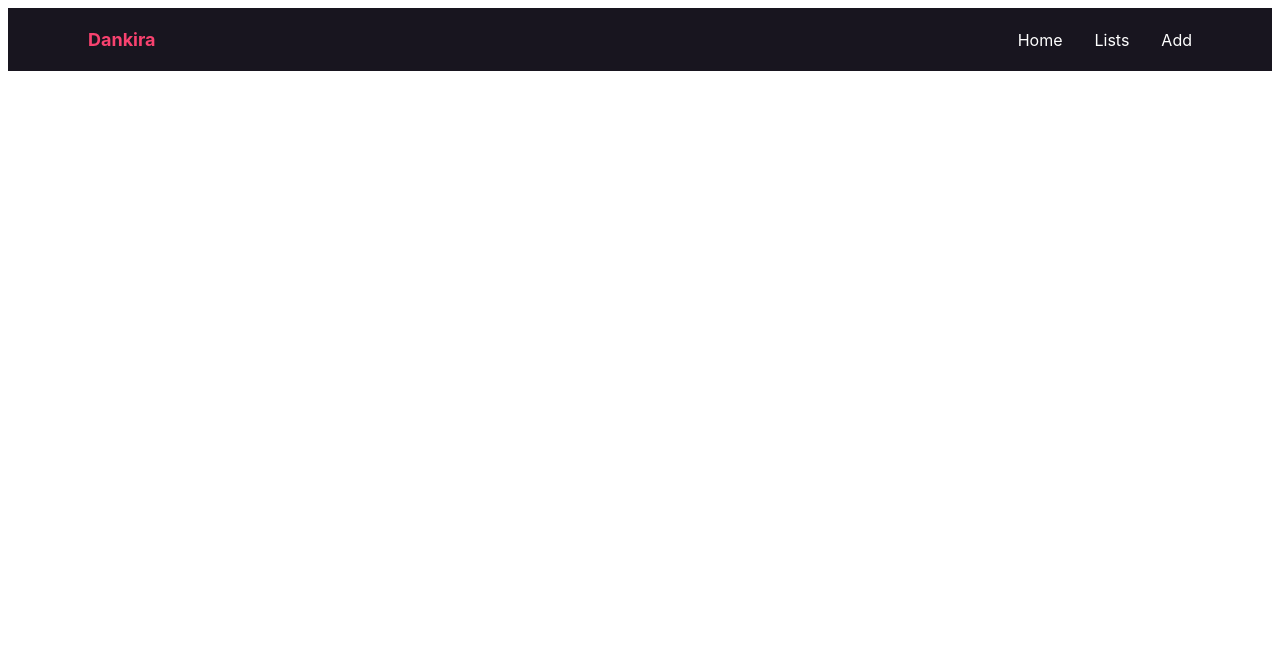
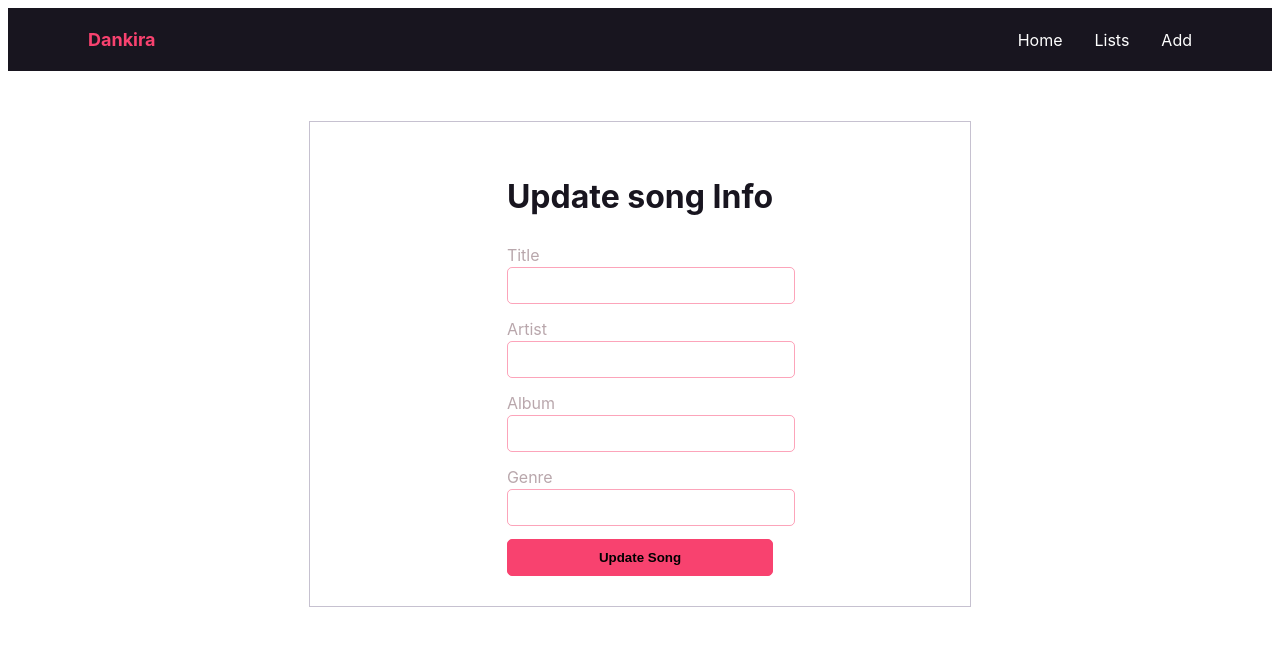
Before and after one commit to MikiZenebe/Song-Information, a React (Vite) app in the folder client/: page /update/1 in a window 1280 px wide. Shown: the top 646 px of the page. Built offline with nearby package versions, Linux system fonts and the light colour scheme.

Commit message:
update-complete

```diff
--- a/client/src/App.tsx
+++ b/client/src/App.tsx
@@ -19,7 +19,7 @@ export default function App() {
         <Route path="/" element={<SongList />} />
         <Route path="/song/:id" element={<DetailSong />} />
         <Route path="/add" element={<AddSongs />} />
-        <Route path="/update" element={<UpdateSongs />} />
+        <Route path="/update/:id" element={<UpdateSongs />} />
       </Routes>
     </>
   );
--- a/client/src/pages/DetailSong.tsx
+++ b/client/src/pages/DetailSong.tsx
@@ -4,7 +4,7 @@ import {
   DetailBtn,
   BtnContainer,
 } from "../styles/tableStyle";
-import { useNavigate, useParams } from "react-router-dom";
+import { Link, useNavigate, useParams } from "react-router-dom";
 import { useDispatch, useSelector } from "react-redux";
 import { RootState } from "../redux/store";
 import { deleteSongStart } from "../redux/reducer/songSlice";
@@ -68,7 +68,7 @@ export default function DetailSong() {
 
         <BtnContainer>
           <DetailBtn update delete={false}>
-            Update
+            <Link to={`/update/${song._id}`}> Update</Link>
           </DetailBtn>
           <DetailBtn onClick={handleDelete} delete update={false}>
             Delete
--- a/client/src/pages/UpdateSongs.tsx
+++ b/client/src/pages/UpdateSongs.tsx
@@ -1,5 +1,104 @@
-import React from "react";
+import { useNavigate, useParams } from "react-router-dom";
+import { Button, Container, Divs, Form } from "../styles/formStyle";
+import { useDispatch, useSelector } from "react-redux";
+import { RootState } from "../redux/store";
+import { useEffect, useState } from "react";
+import { Song } from "../types/SongType";
+import { updateSongStart } from "../redux/reducer/songSlice";
+import toast from "react-hot-toast";
 
 export default function UpdateSongs() {
-  return <div>UpdateSongs</div>;
+  const { id } = useParams<{ id: string }>();
+  const dispatch = useDispatch();
+  const navigate = useNavigate();
+
+  const { songs, loading, error } = useSelector(
+    (state: RootState) => state.songs
+  );
+  const song = songs.find((song) => song._id === id);
+
+  const [formData, setFormData] = useState<Song>({
+    _id: id || "",
+    title: song?.title || "",
+    artist: song?.artist || "",
+    album: song?.album || "",
+    genre: song?.genre || "",
+  });
+
+  useEffect(() => {
+    if (song) {
+      setFormData(song);
+    }
+  }, [song]);
+
+  const handleChange = (e: React.ChangeEvent<HTMLInputElement>) => {
+    const { name, value } = e.target;
+    setFormData((prev) => ({ ...prev, [name]: value }));
+  };
+
+  const handleSubmit = (e: React.FormEvent) => {
+    e.preventDefault();
+    if ((formData.title, formData.artist, formData.album, formData.genre)) {
+      dispatch(updateSongStart(formData));
+      toast.success("Song Updated 🚀🚀🚀");
+      navigate("/");
+    } else {
+      toast.error(error);
+    }
+  };
+
+  if (loading) return <p>Loading...</p>;
+  if (error) return <p>{error}</p>;
+
+  return (
+    <Container>
+      <div>
+        <div>
+          <h1>Update {formData.title} song Info</h1>
+        </div>
+
+        <div>
+          <Form onSubmit={handleSubmit}>
+            <Divs>
+              <label>Title</label>
+              <input
+                type="text"
+                name="title"
+                value={formData.title}
+                onChange={handleChange}
+              />
+            </Divs>
+            <Divs>
+              <label>Artist</label>
+              <input
+                type="text"
+                name="artist"
+                value={formData.artist}
+                onChange={handleChange}
+              />
+            </Divs>{" "}
+            <Divs>
+              <label>Album</label>
+              <input
+                type="text"
+                name="album"
+                value={formData.album}
+                onChange={handleChange}
+              />
+            </Divs>{" "}
+            <Divs>
+              <label>Genre</label>
+              <input
+                type="text"
+                name="genre"
+                value={formData.genre}
+                onChange={handleChange}
+              />
+            </Divs>
+            <Button type="submit">Update Song</Button>
+          </Form>
+        </div>
+      </div>
+    </Container>
+  );
 }
--- a/client/src/redux/saga/songSaga.ts
+++ b/client/src/redux/saga/songSaga.ts
@@ -9,6 +9,9 @@ import {
   deleteSongStart,
   deleteSongSuccess,
   deleteSongFailure,
+  updateSongStart,
+  updateSongSuccess,
+  updateSongFailure,
 } from "../reducer/songSlice";
 import { addSongsUrl, getSongsUrl, songUrl } from "../../api/index";
 import axios from "axios";
@@ -36,6 +39,18 @@ function* addSong(
   }
 }
 
+function* updateSong(
+  action: PayloadAction<Song>
+): Generator<Effect, void, unknown> {
+  try {
+    const song = action.payload;
+    const res = yield call(axios.put, `${songUrl}/${song._id}`, song);
+    yield put(updateSongSuccess(res.data));
+  } catch (error) {
+    yield put(updateSongFailure((error as Error).message));
+  }
+}
+
 function* deleteSong(action: ReturnType<typeof deleteSongStart>) {
   const _id = action.payload;
   try {
@@ -50,6 +65,7 @@ function* songsSaga(): Generator<Effect, void, unknown> {
   yield takeLatest(getSongsFetch.type, fetchSongs);
   yield takeLatest(addSongStart.type, addSong);
   yield takeLatest(deleteSongStart.type, deleteSong);
+  yield takeLatest(updateSongStart.type, updateSong);
 }
 
 export default songsSaga;
--- /dev/null
+++ b/client/src/styles/formStyle.ts
@@ -0,0 +1,72 @@
+import styled from "@emotion/styled";
+
+export const Container = styled.div`
+  max-width: 600px;
+  background-color: white;
+  color: #18151f;
+  width: auto;
+  margin: 50px auto;
+  display: flex;
+  flex-direction: column;
+  align-items: center;
+  justify-content: space-between;
+  padding: 30px 30px;
+  border: 1px solid #695d8561;
+
+  @media (max-width: 850px) {
+    padding: 50px 30px;
+  }
+`;
+
+export const Form = styled.form`
+  display: flex;
+  flex-direction: column;
+  gap: 13px;
+`;
+
+export const Button = styled.button`
+  display: flex;
+  align-items: center;
+  justify-content: center;
+  width: 100%;
+  margin: auto;
+  padding: 10px;
+  cursor: pointer;
+  border: 1px solid #f8426f;
+  transition: all 0.4s ease-in-out;
+  border-radius: 5px;
+  font-weight: 600;
+  background: #f8426f;
+
+  &:hover {
+    width: 100%;
+    background: #f8426f;
+    color: white;
+  }
+`;
+
+export const Divs = styled.form`
+  display: flex;
+  flex-direction: column;
+
+  label {
+    color: #b9a7ac;
+  }
+
+  input {
+    width: 100%;
+    padding: 10px;
+    outline: none;
+    border: 1px solid #f842707a;
+    transition: all 0.4s ease-in-out;
+    border-radius: 5px;
+    background-color: transparent;
+    color: #18151f;
+  }
+
+  input:focus {
+    width: 100%;
+    border: 1px solid #f8426f;
+    transition: all 0.4s ease-in-out;
+  }
+`;
```
Also changed, not shown: 1 other file (tests, documents, lock files or other folders).
